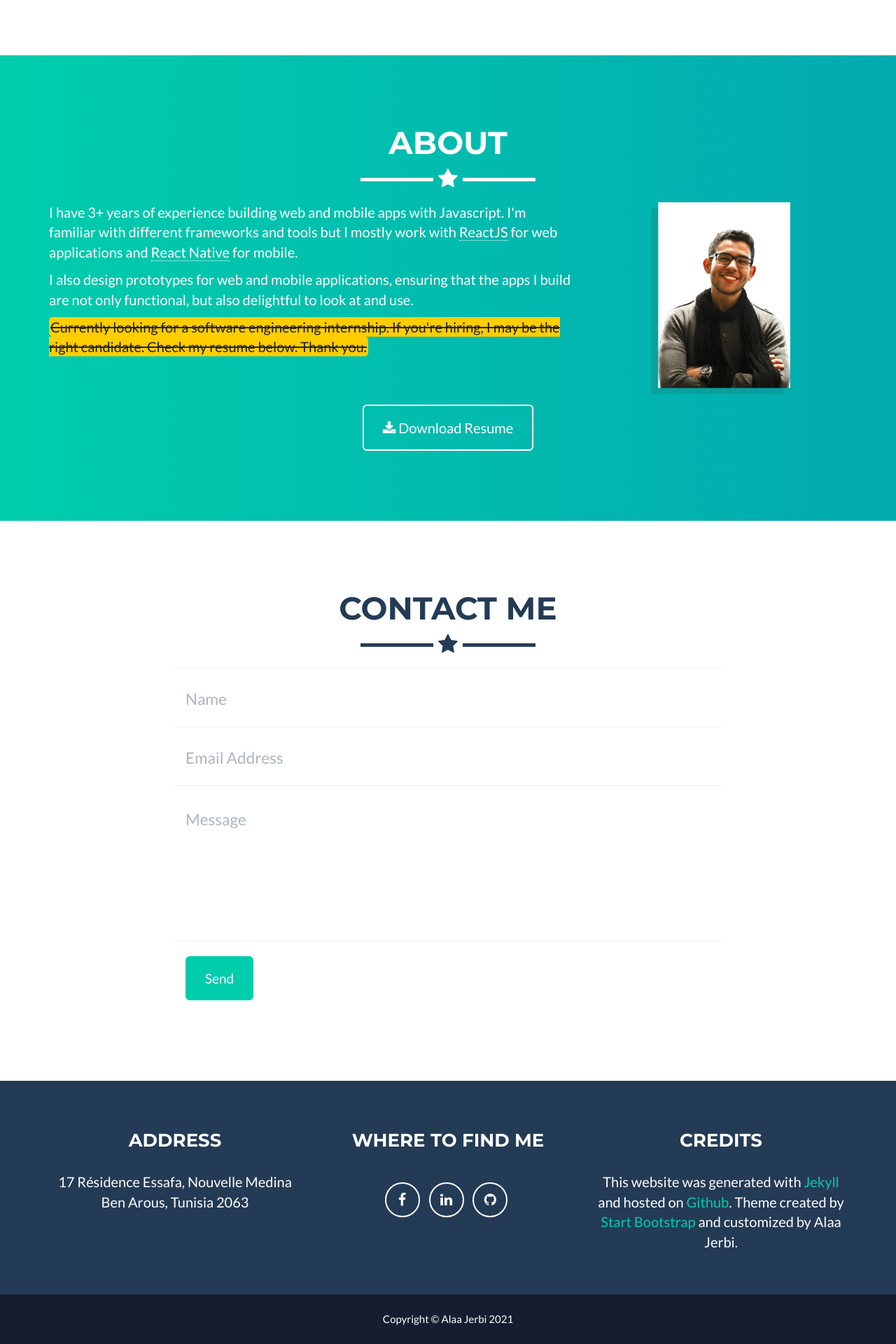
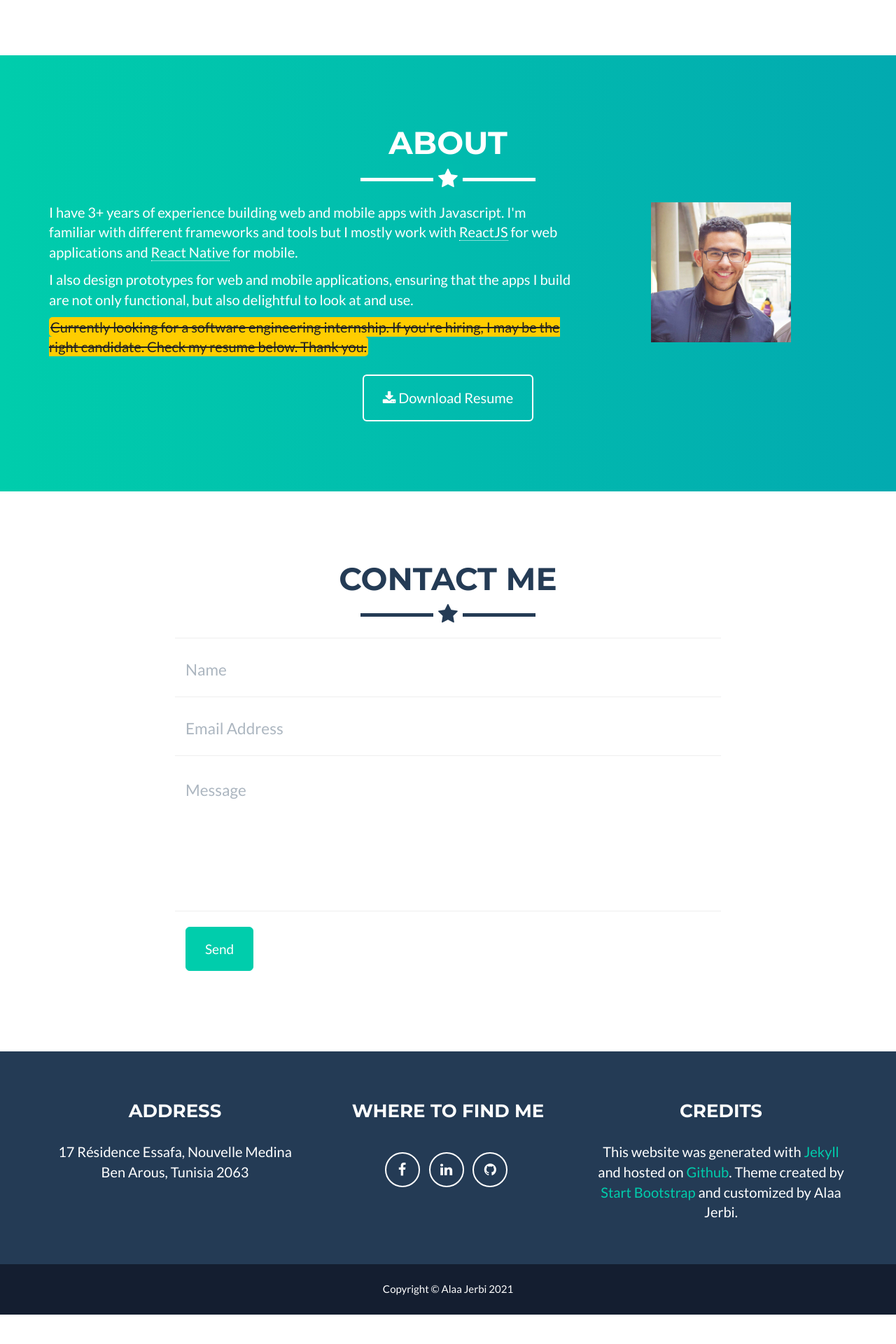
Before and after one commit to alaajerbi/alaajerbi.github.io, a Jekyll site: the page built from _posts/2020-10-11-chat-app.markdown, in a window 1280 px wide. Shown: the part 1822-3742 px from the top of the page at 70% size. Built offline with Jekyll 4.4.1, drawn with Linux system fonts in a browser that asks for light colours; after the commit the page ends 3700 px from its top, so only the background shows below that.

Commit message:
Update about picture

```diff
--- a/_includes/about.html
+++ b/_includes/about.html
@@ -18,7 +18,7 @@
                         may be the right candidate. Check my resume below. Thank you.</s></span></p>
             </div>
             <div class="col-md-4" id="about-image" style="display: flex; justify-content: center">
-                <img class="img-responsive" width="200" src="img/about.png" alt="Hi there!" / </div>
+                <img class="img-responsive" width="200" src="img/about.jpg" alt="Hi there!" / </div>
 
             </div>
 
```
Also changed, not shown: img/about.jpg (added), img/about.png (deleted).
